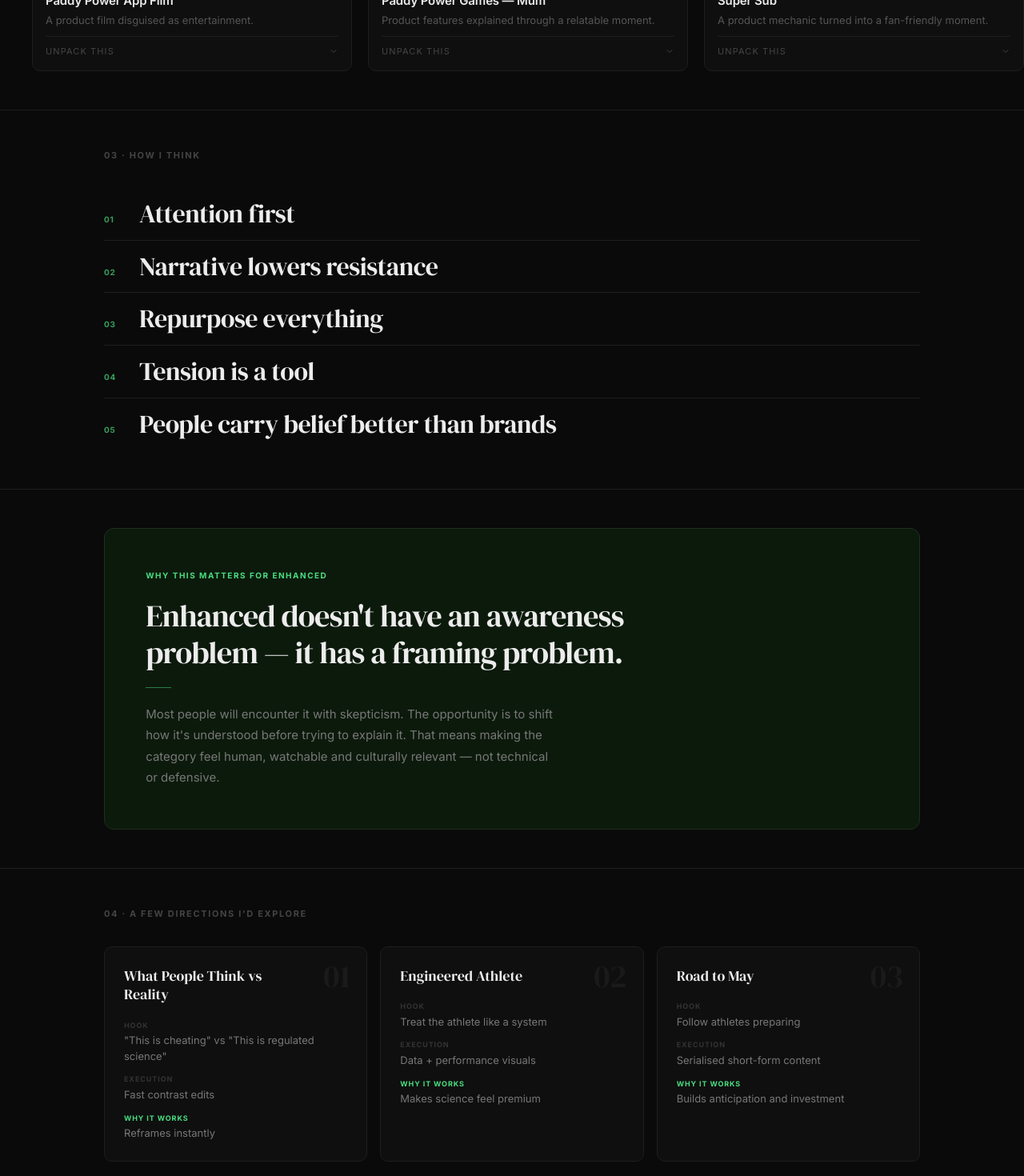
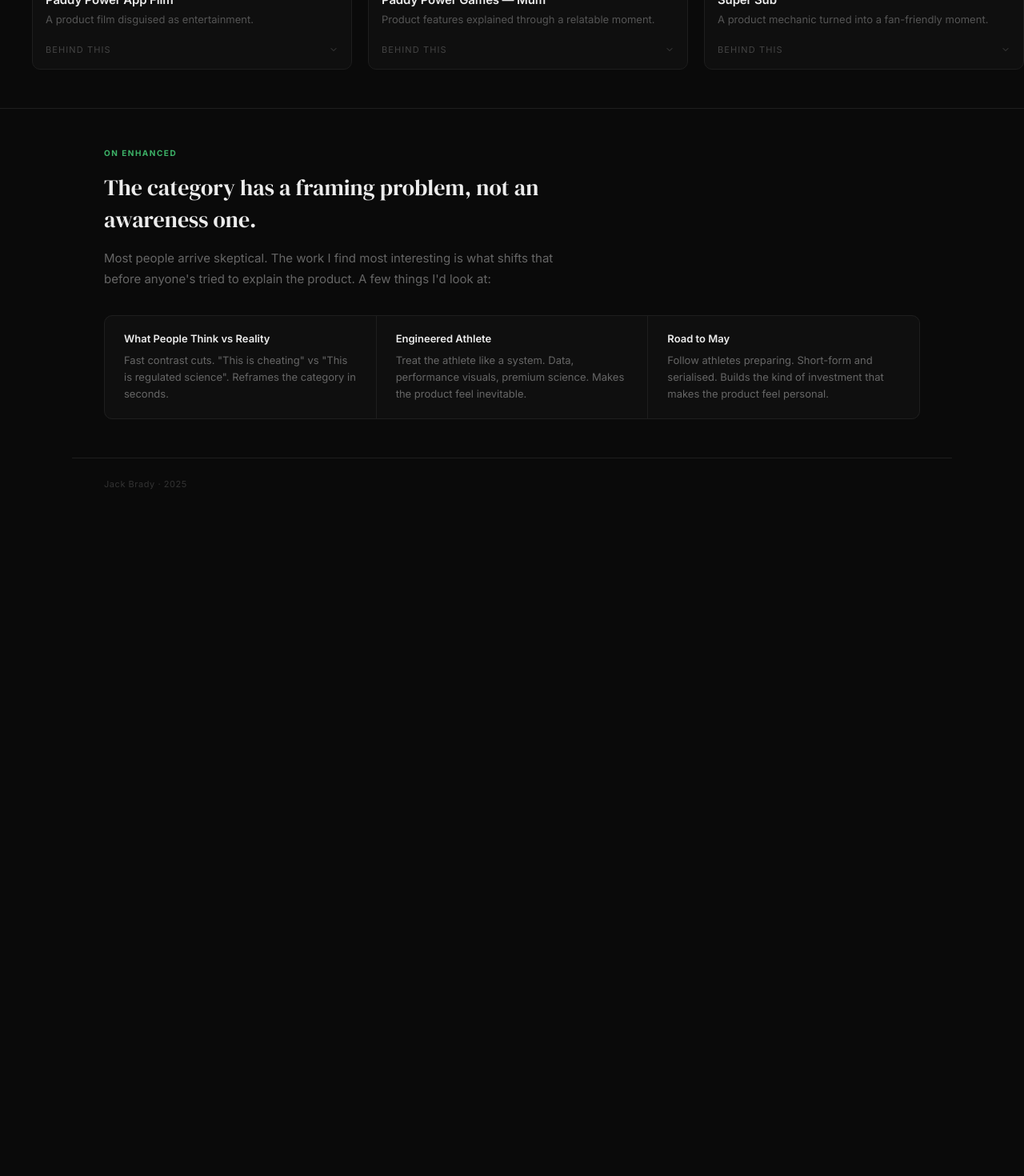
Before and after one commit to jackqprbrady/portfolio, a Next.js app: page / in a window 1280 px wide. Shown: the part 1220-2690 px from the top of the page at 80% size. After the commit the page ends 1857 px from the top, so only its background shows below. Built offline with nearby package versions, Linux system fonts and the light colour scheme.

Commit message:
Cut pitch energy: strip How I Think, compress Enhanced to footnote, simpler cards

```diff
--- a/app/components/VideoCard.tsx
+++ b/app/components/VideoCard.tsx
@@ -9,11 +9,9 @@ interface VideoCardProps {
   summary: string;
   context: string;
   lens: string;
-  takeaway: string;
-  enhanced: string;
 }
 
-export default function VideoCard({ embed, title, summary, context, lens, takeaway, enhanced }: VideoCardProps) {
+export default function VideoCard({ embed, title, summary, context, lens }: VideoCardProps) {
   const [open, setOpen] = useState(false);
 
   return (
@@ -25,17 +23,10 @@ export default function VideoCard({ embed, title, summary, context, lens, takeaw
       display: "flex",
       flexDirection: "column",
     }}>
-      {/* Video */}
       <div className="video-wrapper">
-        <iframe
-          src={embed}
-          title={title}
-          allowFullScreen
-          allow="fullscreen; picture-in-picture"
-        />
+        <iframe src={embed} title={title} allowFullScreen allow="fullscreen; picture-in-picture" />
       </div>
 
-      {/* Content */}
       <div style={{ padding: "1rem", flex: 1, display: "flex", flexDirection: "column" }}>
         <h3 style={{
           fontSize: "0.9375rem",
@@ -47,15 +38,10 @@ export default function VideoCard({ embed, title, summary, context, lens, takeaw
         }}>
           {title}
         </h3>
-        <p style={{
-          fontSize: "0.8125rem",
-          color: "#555",
-          lineHeight: 1.55,
-        }}>
+        <p style={{ fontSize: "0.8125rem", color: "#555", lineHeight: 1.55 }}>
           {summary}
         </p>
 
-        {/* Toggle */}
         <button
           onClick={() => setOpen(!open)}
           style={{
@@ -76,11 +62,12 @@ export default function VideoCard({ embed, title, summary, context, lens, takeaw
             width: "100%",
             textAlign: "left",
             transition: "color 0.15s",
+            border: "none",
           }}
           onMouseEnter={e => (e.currentTarget.style.color = "var(--fg)")}
           onMouseLeave={e => (e.currentTarget.style.color = "#444")}
         >
-          <span style={{ flex: 1 }}>Unpack this</span>
+          <span style={{ flex: 1 }}>Behind this</span>
           <ChevronDown size={12} style={{
             transform: open ? "rotate(180deg)" : "rotate(0deg)",
             transition: "transform 0.2s ease",
@@ -88,16 +75,9 @@ export default function VideoCard({ embed, title, summary, context, lens, takeaw
         </button>
 
         {open && (
-          <div style={{
-            marginTop: "12px",
-            display: "flex",
-            flexDirection: "column",
-            gap: "10px",
-          }}>
+          <div style={{ marginTop: "12px", display: "flex", flexDirection: "column", gap: "10px" }}>
             <Field label="Context" value={context} />
-            <Field label="My Lens" value={lens} />
-            <Field label="What I Take From This" value={takeaway} />
-            <Field label="Why Enhanced" value={enhanced} accent />
+            <Field label="My lens" value={lens} />
           </div>
         )}
       </div>
@@ -105,7 +85,7 @@ export default function VideoCard({ embed, title, summary, context, lens, takeaw
   );
 }
 
-function Field({ label, value, accent }: { label: string; value: string; accent?: boolean }) {
+function Field({ label, value }: { label: string; value: string }) {
   return (
     <div>
       <p style={{
@@ -113,8 +93,8 @@ function Field({ label, value, accent }: { label: string; value: string; accent?
         fontWeight: 700,
         textTransform: "uppercase",
         letterSpacing: "0.1em",
-        color: accent ? "var(--accent)" : "#3a3a3a",
-        marginBottom: "2px",
+        color: "#3a3a3a",
+        marginBottom: "3px",
       }}>
         {label}
       </p>
--- a/app/page.tsx
+++ b/app/page.tsx
@@ -7,8 +7,6 @@ const narrativeCards = [
     summary: "A fake outrage stunt that flipped into a pro-fan reveal.",
     context: "A hoax football kit with a huge sponsor sash provoked outrage before revealing the real campaign was to unsponsor the shirt.",
     lens: "Provoke attention first, then reframe it.",
-    takeaway: "Controversy can be used to build trust when resolved correctly.",
-    enhanced: "The category needs reframing, not explaining.",
   },
   {
     embed: "https://player.vimeo.com/video/332046704",
@@ -16,8 +14,6 @@ const narrativeCards = [
     summary: "A story-led ad that never directly sells the product.",
     context: "Rhodri Giggs fronts a campaign about rewards vs loyalty without mentioning betting.",
     lens: "Let personality and narrative carry the message.",
-    takeaway: "You don't always need to sell directly to sell effectively.",
-    enhanced: "Story can reduce resistance better than explanation.",
   },
   {
     embed: "https://player.vimeo.com/video/1137747617",
@@ -25,8 +21,6 @@ const narrativeCards = [
     summary: "A culturally tuned ad that speaks with the audience, not at them.",
     context: "Danny Dyer explores England's relationship with Europe in a relatable tone.",
     lens: "Talk to people like they already understand.",
-    takeaway: "Familiar voices make complex or controversial topics accessible.",
-    enhanced: "Tone will determine whether people lean in or reject it.",
   },
 ];
 
@@ -37,8 +31,6 @@ const conversionCards = [
     summary: "A product film disguised as entertainment.",
     context: "A cinematic film introducing the Paddy Power app and its features.",
     lens: "Make product education feel like content.",
-    takeaway: "Utility can be presented in a way that still feels engaging.",
-    enhanced: "Complex ideas need to feel watchable, not instructional.",
   },
   {
     embed: "https://player.vimeo.com/video/674099053",
@@ -46,8 +38,6 @@ const conversionCards = [
     summary: "Product features explained through a relatable moment.",
     context: "A scenario-driven ad showing how game features give players another chance.",
     lens: "Show benefits through situations people understand.",
-    takeaway: "Clarity doesn't need to be boring.",
-    enhanced: "The more relatable the framing, the easier the adoption.",
   },
   {
     embed: "https://www.youtube.com/embed/GCe9t_cguQ",
@@ -55,37 +45,21 @@ const conversionCards = [
     summary: "A product mechanic turned into a fan-friendly moment.",
     context: "A campaign showing how bets carry over to substitute players.",
     lens: "Turn functional improvements into emotional wins.",
-    takeaway: "People care about what improves their experience.",
-    enhanced: "Benefits should feel personal, not technical.",
   },
-];
-
-const thinkingPoints = [
-  { n: "01", text: "Attention first" },
-  { n: "02", text: "Narrative lowers resistance" },
-  { n: "03", text: "Repurpose everything" },
-  { n: "04", text: "Tension is a tool" },
-  { n: "05", text: "People carry belief better than brands" },
 ];
 
 const directions = [
   {
     title: "What People Think vs Reality",
-    hook: '"This is cheating" vs "This is regulated science"',
-    execution: "Fast contrast edits",
-    why: "Reframes instantly",
+    idea: "Fast contrast cuts. \"This is cheating\" vs \"This is regulated science\". Reframes the category in seconds.",
   },
   {
     title: "Engineered Athlete",
-    hook: "Treat the athlete like a system",
-    execution: "Data + performance visuals",
-    why: "Makes science feel premium",
+    idea: "Treat the athlete like a system. Data, performance visuals, premium science. Makes the product feel inevitable.",
   },
   {
     title: "Road to May",
-    hook: "Follow athletes preparing",
-    execution: "Serialised short-form content",
-    why: "Builds anticipation and investment",
+    idea: "Follow athletes preparing. Short-form and serialised. Builds the kind of investment that makes the product feel personal.",
   },
 ];
 
@@ -124,17 +98,11 @@ export default function Home() {
           Turning Skepticism Into Curiosity — and Curiosity Into Action.
         </h1>
 
-        <div style={{ display: "flex", alignItems: "flex-start", gap: "32px", flexWrap: "wrap" }}>
-          <div style={{ width: "32px", height: "1px", background: "var(--accent)", marginTop: "12px", flexShrink: 0, opacity: 0.8 }} />
-          <p style={{
-            fontSize: "0.9375rem",
-            lineHeight: 1.75,
-            color: "#666",
-            maxWidth: "480px",
-            flex: 1,
-          }}>
-            I've worked in one of the least trusted categories in sport and entertainment.
-            My job has been to make people stop, watch, laugh, reconsider — and then act.
+        <div style={{ display: "flex", alignItems: "flex-start", gap: "28px", flexWrap: "wrap" }}>
+          <div style={{ width: "28px", height: "1px", background: "var(--accent)", marginTop: "11px", flexShrink: 0, opacity: 0.8 }} />
+          <p style={{ fontSize: "0.9375rem", lineHeight: 1.75, color: "#666", maxWidth: "460px", flex: 1 }}>
+            I've spent years in a category few people trust — making work that earns attention
+            rather than demanding it. This is a selection of that work.
           </p>
         </div>
       </section>
@@ -145,151 +113,65 @@ export default function Home() {
       {/* ── CONVERSION CAROUSEL ── */}
       <VideoCarousel cards={conversionCards} label="Paid / CTA / Conversion" index="02" />
 
-      {/* ── HOW I THINK ── */}
-      <section style={{ borderTop: "1px solid var(--border)", padding: "48px 0 48px" }}>
-        <div style={{ maxWidth: "1100px", margin: "0 auto", padding: "0 40px" }}>
-          <p style={{
-            fontSize: "0.6875rem",
-            fontWeight: 700,
-            textTransform: "uppercase",
-            letterSpacing: "0.15em",
-            color: "#444",
-            marginBottom: "32px",
-          }}>
-            03 · How I Think
-          </p>
-          <div>
-            {thinkingPoints.map(({ n, text }, i) => (
-              <div key={n} style={{
-                display: "flex",
-                alignItems: "baseline",
-                gap: "1.5rem",
-                padding: "0.875rem 0",
-                borderBottom: i < thinkingPoints.length - 1 ? "1px solid var(--border)" : "none",
-              }}>
-                <span style={{
-                  fontSize: "0.625rem",
-                  color: "var(--accent)",
-                  fontWeight: 700,
-                  letterSpacing: "0.08em",
-                  flexShrink: 0,
-                  opacity: 0.7,
-                  minWidth: "20px",
-                }}>
-                  {n}
-                </span>
-                <p style={{
-                  fontFamily: "var(--font-serif)",
-                  fontSize: "clamp(1.25rem, 2.5vw, 2rem)",
-                  color: "var(--fg)",
-                  fontWeight: 400,
-                  lineHeight: 1.15,
-                  letterSpacing: "-0.015em",
-                }}>
-                  {text}
-                </p>
-              </div>
-            ))}
-          </div>
-        </div>
-      </section>
-
-      {/* ── WHY THIS MATTERS ── */}
+      {/* ── ENHANCED NOTE ── */}
       <section style={{ borderTop: "1px solid var(--border)", padding: "48px 0" }}>
         <div style={{ maxWidth: "1100px", margin: "0 auto", padding: "0 40px" }}>
-          <div style={{
-            background: "#0c1a0c",
-            border: "1px solid #1c301c",
-            borderRadius: "12px",
-            padding: "clamp(32px, 4vw, 56px)",
-          }}>
+          <div style={{ maxWidth: "600px" }}>
             <p style={{
               fontSize: "0.625rem",
               fontWeight: 700,
               textTransform: "uppercase",
               letterSpacing: "0.15em",
               color: "var(--accent)",
-              marginBottom: "20px",
+              marginBottom: "16px",
+              opacity: 0.8,
             }}>
-              Why This Matters for Enhanced
+              On Enhanced
             </p>
-            <h2 style={{
+            <p style={{
               fontFamily: "var(--font-serif)",
-              fontSize: "clamp(1.5rem, 3vw, 2.5rem)",
+              fontSize: "clamp(1.25rem, 2.5vw, 1.75rem)",
+              lineHeight: 1.4,
+              color: "var(--fg)",
+              marginBottom: "16px",
               fontWeight: 400,
-              lineHeight: 1.2,
-              letterSpacing: "-0.02em",
-              color: "var(--fg)",
-              marginBottom: "20px",
-              maxWidth: "620px",
             }}>
-              Enhanced doesn't have an awareness problem — it has a framing problem.
-            </h2>
-            <div style={{ width: "32px", height: "1px", background: "var(--accent)", marginBottom: "20px", opacity: 0.5 }} />
-            <p style={{ fontSize: "0.9375rem", lineHeight: 1.75, color: "#777", maxWidth: "520px" }}>
-              Most people will encounter it with skepticism. The opportunity is to shift how it's
-              understood before trying to explain it. That means making the category feel human,
-              watchable and culturally relevant — not technical or defensive.
+              The category has a framing problem, not an awareness one.
+            </p>
+            <p style={{ fontSize: "0.9375rem", lineHeight: 1.75, color: "#666" }}>
+              Most people arrive skeptical. The work I find most interesting is what shifts
+              that before anyone's tried to explain the product. A few things I'd look at:
             </p>
           </div>
-        </div>
-      </section>
 
-      {/* ── DIRECTIONS ── */}
-      <section style={{ borderTop: "1px solid var(--border)", padding: "48px 0 80px" }}>
-        <div style={{ maxWidth: "1100px", margin: "0 auto", padding: "0 40px" }}>
-          <p style={{
-            fontSize: "0.6875rem",
-            fontWeight: 700,
-            textTransform: "uppercase",
-            letterSpacing: "0.15em",
-            color: "#444",
-            marginBottom: "32px",
-          }}>
-            04 · A Few Directions I'd Explore
-          </p>
+          {/* Directions — casual, not structured */}
           <div style={{
+            marginTop: "32px",
             display: "grid",
             gridTemplateColumns: "repeat(3, 1fr)",
-            gap: "1rem",
+            gap: "1px",
+            background: "var(--border)",
+            border: "1px solid var(--border)",
+            borderRadius: "10px",
+            overflow: "hidden",
           }}>
-            {directions.map((d, i) => (
+            {directions.map((d) => (
               <div key={d.title} style={{
                 background: "var(--card-bg)",
-                border: "1px solid var(--border)",
-                borderRadius: "10px",
-                padding: "1.5rem",
-                position: "relative",
-                overflow: "hidden",
+                padding: "1.25rem 1.5rem",
               }}>
-                <span style={{
-                  position: "absolute",
-                  top: "1rem",
-                  right: "1.25rem",
-                  fontFamily: "var(--font-serif)",
-                  fontSize: "2.5rem",
-                  color: "#1a1a1a",
-                  lineHeight: 1,
-                  userSelect: "none",
-                }}>
-                  {String(i + 1).padStart(2, "0")}
-                </span>
-                <h3 style={{
-                  fontFamily: "var(--font-serif)",
-                  fontSize: "1.125rem",
-                  fontWeight: 400,
+                <p style={{
+                  fontSize: "0.8125rem",
+                  fontWeight: 600,
                   color: "var(--fg)",
-                  marginBottom: "1.25rem",
+                  marginBottom: "8px",
                   lineHeight: 1.3,
-                  maxWidth: "180px",
                 }}>
                   {d.title}
-                </h3>
-                <dl style={{ display: "flex", flexDirection: "column", gap: "0.75rem" }}>
-                  <DField label="Hook" value={d.hook} />
-                  <DField label="Execution" value={d.execution} />
-                  <DField label="Why it works" value={d.why} accent />
-                </dl>
+                </p>
+                <p style={{ fontSize: "0.8125rem", color: "#666", lineHeight: 1.6 }}>
+                  {d.idea}
+                </p>
               </div>
             ))}
           </div>
@@ -311,21 +193,3 @@ export default function Home() {
     </main>
   );
 }
-
-function DField({ label, value, accent }: { label: string; value: string; accent?: boolean }) {
-  return (
-    <div>
-      <dt style={{
-        fontSize: "0.5625rem",
-        fontWeight: 700,
-        textTransform: "uppercase",
-        letterSpacing: "0.1em",
-        color: accent ? "var(--accent)" : "#333",
-        marginBottom: "0.2rem",
-      }}>
-        {label}
-      </dt>
-      <dd style={{ fontSize: "0.8125rem", color: "#777", lineHeight: 1.5 }}>{value}</dd>
-    </div>
-  );
-}
```
Also changed, not shown: app/components/VideoCarousel.tsx (+11 -41 lines).
